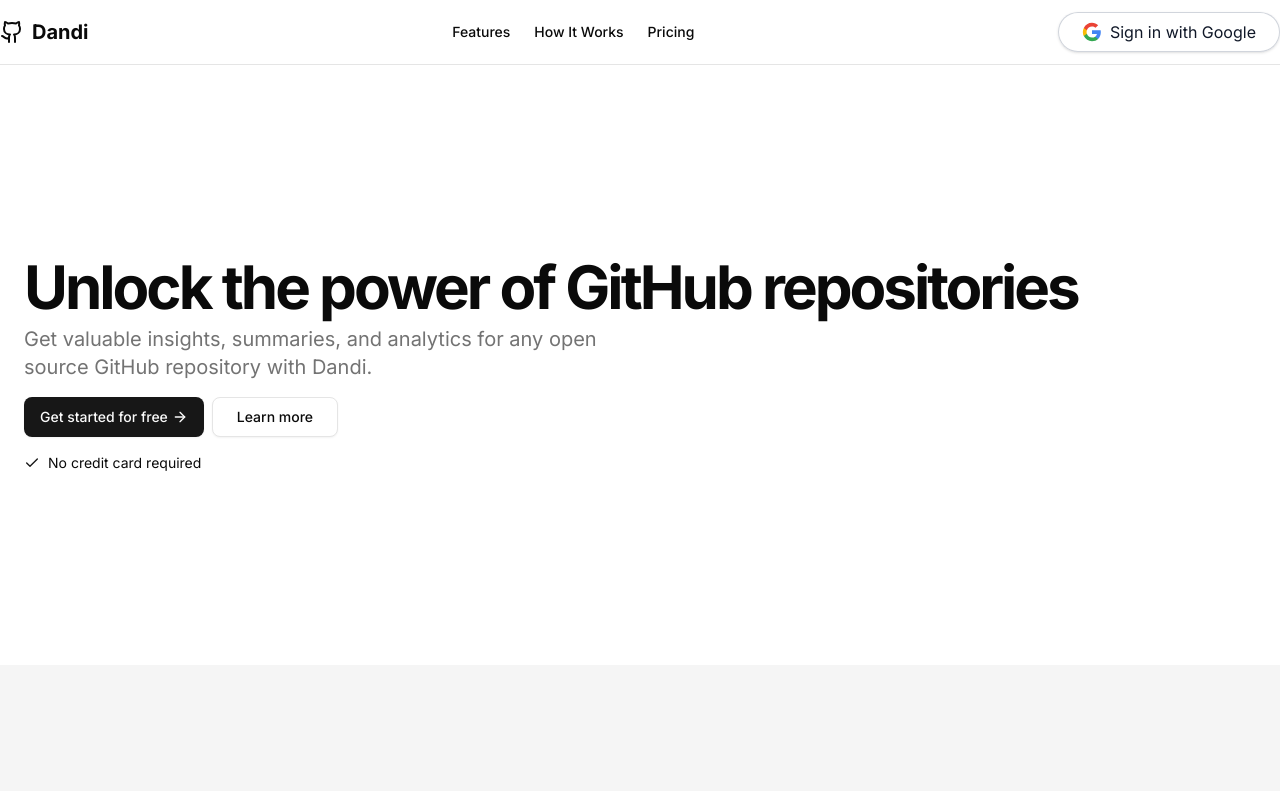
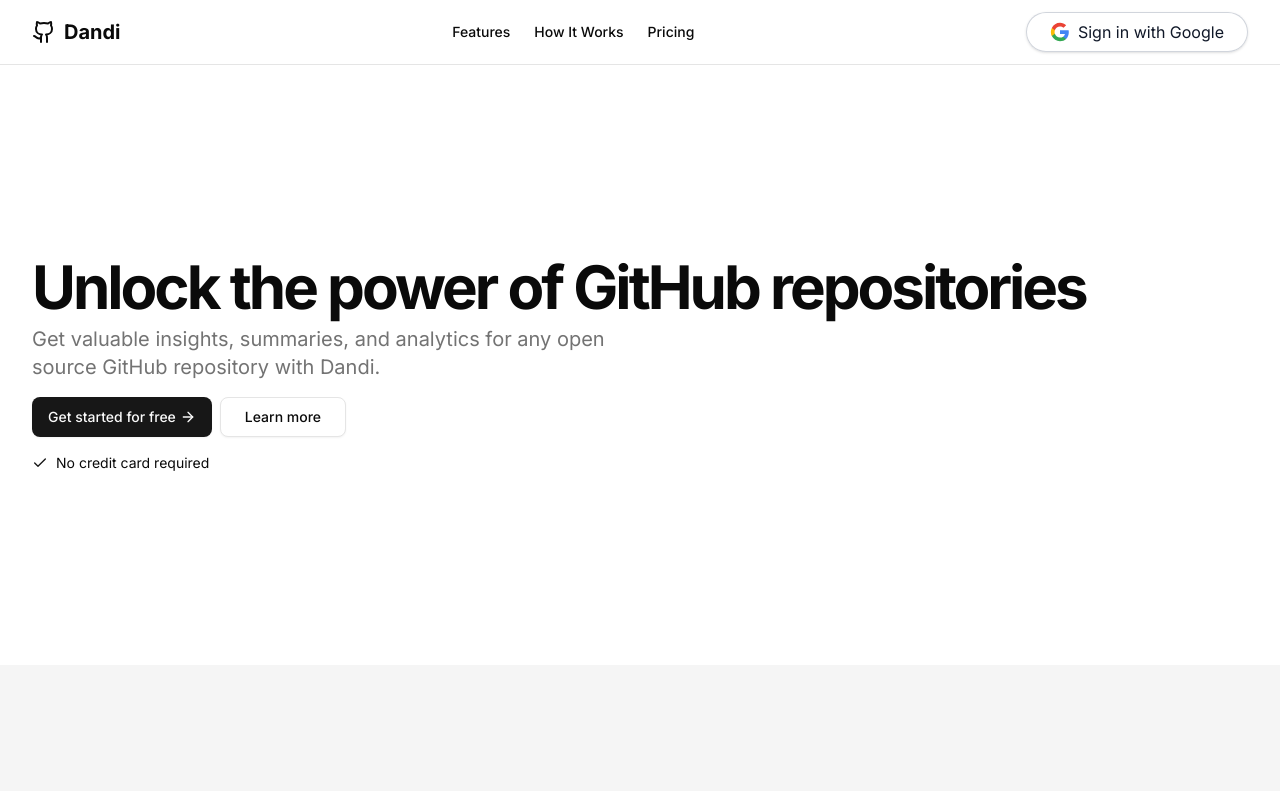
Before and after one commit to phenogit/udemy-cursor-ai-ide-dandi, a Next.js app: page / in a window 1280 px wide. Shown: the top 791 px of the page. Built offline with nearby package versions, Linux system fonts and the light colour scheme; no server answers.

Commit message:
center the landing page

```diff
--- a/src/app/page.tsx
+++ b/src/app/page.tsx
@@ -16,7 +16,7 @@
   return (
     <div className="flex min-h-screen flex-col">
       <header className="sticky top-0 z-50 w-full border-b bg-background/95 backdrop-blur supports-[backdrop-filter]:bg-background/60">
-        <div className="container flex h-16 items-center justify-between">
+        <div className="container flex h-16 items-center justify-between max-w-7xl mx-auto px-4 sm:px-6 lg:px-8">
           <div className="flex items-center gap-2">
             <Github className="h-6 w-6" />
             <span className="text-xl font-bold">Dandi</span>
@@ -39,7 +39,7 @@
       </header>
       <main className="flex-1">
         <section className="w-full py-12 md:py-24 lg:py-32 xl:py-48">
-          <div className="container px-4 md:px-6">
+          <div className="container max-w-7xl mx-auto px-4 sm:px-6 lg:px-8">
             <div className="grid gap-6 lg:grid-cols-[1fr] lg:gap-12 xl:grid-cols-[1fr]">
               <div className="flex flex-col justify-center space-y-4">
                 <div className="space-y-2">
@@ -73,7 +73,7 @@
         </section>
 
         <section id="features" className="w-full py-12 md:py-24 lg:py-32 bg-muted">
-          <div className="container px-4 md:px-6">
+          <div className="container max-w-7xl mx-auto px-4 sm:px-6 lg:px-8">
             <div className="flex flex-col items-center justify-center space-y-4 text-center">
               <div className="space-y-2">
                 <div className="inline-block rounded-lg bg-primary px-3 py-1 text-sm text-primary-foreground">
@@ -183,7 +183,7 @@
         </section>
 
         <section id="how-it-works" className="w-full py-12 md:py-24 lg:py-32">
-          <div className="container px-4 md:px-6">
+          <div className="container max-w-7xl mx-auto px-4 sm:px-6 lg:px-8">
             <div className="flex flex-col items-center justify-center space-y-4 text-center">
               <div className="space-y-2">
                 <div className="inline-block rounded-lg bg-primary px-3 py-1 text-sm text-primary-foreground">
@@ -228,7 +228,7 @@
         </section>
 
         <section id="demo" className="w-full py-12 md:py-24 lg:py-32">
-          <div className="container px-4 md:px-6">
+          <div className="container max-w-7xl mx-auto px-4 sm:px-6 lg:px-8">
             <div className="flex flex-col items-center justify-center space-y-4 text-center">
               <div className="space-y-2">
                 <div className="inline-block rounded-lg bg-primary px-3 py-1 text-sm text-primary-foreground">
@@ -247,7 +247,7 @@
         </section>
 
         <section id="pricing" className="w-full py-12 md:py-24 lg:py-32 bg-muted">
-          <div className="container px-4 md:px-6">
+          <div className="container max-w-7xl mx-auto px-4 sm:px-6 lg:px-8">
             <div className="flex flex-col items-center justify-center space-y-4 text-center">
               <div className="space-y-2">
                 <div className="inline-block rounded-lg bg-primary px-3 py-1 text-sm text-primary-foreground">
@@ -387,7 +387,7 @@
         </section>
 
         <section className="w-full py-12 md:py-24 lg:py-32">
-          <div className="container px-4 md:px-6">
+          <div className="container max-w-7xl mx-auto px-4 sm:px-6 lg:px-8">
             <div className="grid gap-6 lg:grid-cols-2 lg:gap-12">
               <div className="flex flex-col justify-center space-y-4">
                 <div className="space-y-2">
@@ -485,7 +485,7 @@
         </section>
       </main>
       <footer className="w-full border-t bg-background">
-        <div className="container flex flex-col items-center justify-between gap-4 py-10 md:h-24 md:flex-row md:py-0">
+        <div className="container max-w-7xl mx-auto px-4 sm:px-6 lg:px-8 flex flex-col items-center justify-between gap-4 py-10 md:h-24 md:flex-row md:py-0">
           <div className="flex items-center gap-2">
             <Github className="h-6 w-6" />
             <span className="text-lg font-bold">Dandi</span>
```
